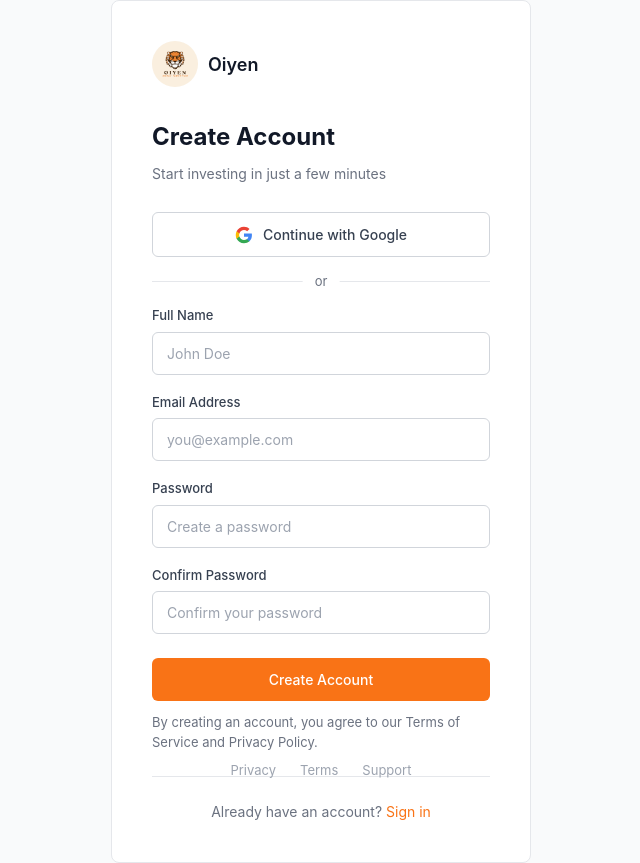
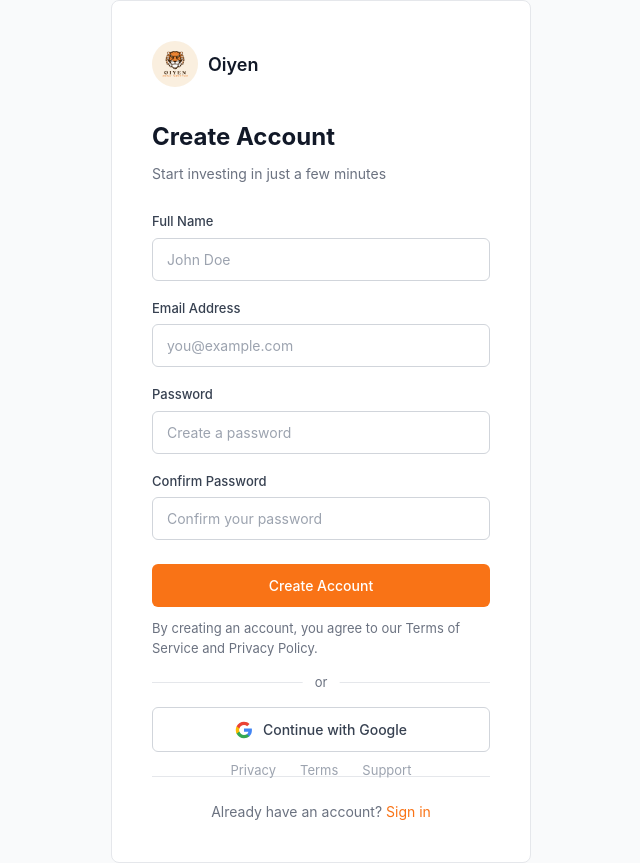
Before and after one commit to Qiyan1204/nextjs-prisma, a Next.js app: page /register in a window 1280 px wide. Shown: the whole page, without its empty margins (319-959 px from the left). Built offline with nearby package versions, Linux system fonts and the light colour scheme.

Commit message:
feat(auth): add Google sign-in button and session provider for authentication

```diff
--- a/app/layout.tsx
+++ b/app/layout.tsx
@@ -1,6 +1,7 @@
 import type { Metadata } from "next";
 import { Geist, Geist_Mono } from "next/font/google";
 import "./globals.css";
+import Providers from "./providers";
 
 const geistSans = Geist({
   variable: "--font-geist-sans",
@@ -58,7 +59,7 @@ export default function RootLayout({
       <body
         className={`${geistSans.variable} ${geistMono.variable} antialiased`}
       >
-        {children}
+        <Providers>{children}</Providers>
       </body>
     </html>
   );
--- a/app/login/page.tsx
+++ b/app/login/page.tsx
@@ -3,12 +3,14 @@
 import Link from "next/link";
 import { useRouter } from "next/navigation";
 import { useState } from "react";
+import { signIn } from "next-auth/react";
 
 export default function LoginPage() {
   const router = useRouter();
   const [email, setEmail] = useState("");
   const [password, setPassword] = useState("");
   const [loading, setLoading] = useState(false);
+  const [googleLoading, setGoogleLoading] = useState(false);
   const [error, setError] = useState("");
 
   async function handleSubmit(e: React.FormEvent) {
@@ -158,6 +160,49 @@ export default function LoginPage() {
           background: #e5e7eb;
           margin: 24px 0;
         }
+
+        .btn-google {
+          width: 100%;
+          background: white;
+          color: #374151;
+          border: 1px solid #d1d5db;
+          border-radius: 6px;
+          padding: 11px;
+          font-size: 14px;
+          font-weight: 500;
+          cursor: pointer;
+          transition: all 0.2s;
+          display: flex;
+          align-items: center;
+          justify-content: center;
+          gap: 10px;
+        }
+        .btn-google:hover:not(:disabled) {
+          background: #f9fafb;
+          border-color: #9ca3af;
+        }
+        .btn-google:disabled {
+          opacity: 0.6;
+          cursor: not-allowed;
+        }
+
+        .divider-text {
+          display: flex;
+          align-items: center;
+          margin: 24px 0;
+        }
+        .divider-text::before,
+        .divider-text::after {
+          content: '';
+          flex: 1;
+          height: 1px;
+          background: #e5e7eb;
+        }
+        .divider-text span {
+          padding: 0 16px;
+          color: #9ca3af;
+          font-size: 13px;
+        }
       `}</style>
 
       <div className="login-container">
@@ -237,6 +282,38 @@ export default function LoginPage() {
           </button>
         </form>
 
+        <div className="divider-text">
+          <span>or</span>
+        </div>
+
+        {/* Google Login Button */}
+        <button
+          type="button"
+          className="btn-google"
+          onClick={() => {
+            setGoogleLoading(true);
+            signIn("google", { callbackUrl: "/investment" });
+          }}
+          disabled={googleLoading || loading}
+        >
+          {googleLoading ? (
+            <>
+              <div className="spinner" style={{ borderColor: 'rgba(0,0,0,0.2)', borderTopColor: '#374151' }} />
+              Connecting...
+            </>
+          ) : (
+            <>
+              <svg width="18" height="18" viewBox="0 0 24 24">
+                <path fill="#4285F4" d="M22.56 12.25c0-.78-.07-1.53-.2-2.25H12v4.26h5.92c-.26 1.37-1.04 2.53-2.21 3.31v2.77h3.57c2.08-1.92 3.28-4.74 3.28-8.09z"/>
+                <path fill="#34A853" d="M12 23c2.97 0 5.46-.98 7.28-2.66l-3.57-2.77c-.98.66-2.23 1.06-3.71 1.06-2.86 0-5.29-1.93-6.16-4.53H2.18v2.84C3.99 20.53 7.7 23 12 23z"/>
+                <path fill="#FBBC05" d="M5.84 14.09c-.22-.66-.35-1.36-.35-2.09s.13-1.43.35-2.09V7.07H2.18C1.43 8.55 1 10.22 1 12s.43 3.45 1.18 4.93l2.85-2.22.81-.62z"/>
+                <path fill="#EA4335" d="M12 5.38c1.62 0 3.06.56 4.21 1.64l3.15-3.15C17.45 2.09 14.97 1 12 1 7.7 1 3.99 3.47 2.18 7.07l3.66 2.84c.87-2.6 3.3-4.53 6.16-4.53z"/>
+              </svg>
+              Continue with Google
+            </>
+          )}
+        </button>
+
         <div className="divider" />
 
         {/* Sign up link */}
--- /dev/null
+++ b/app/providers.tsx
@@ -0,0 +1,7 @@
+"use client";
+
+import { SessionProvider } from "next-auth/react";
+
+export default function Providers({ children }: { children: React.ReactNode }) {
+  return <SessionProvider>{children}</SessionProvider>;
+}
--- a/app/register/page.tsx
+++ b/app/register/page.tsx
@@ -394,35 +394,6 @@ export default function RegisterPage() {
         {/* Error message */}
         {error && <div className="error-box">{error}</div>}
 
-        {/* Google Sign In */}
-        <button
-          onClick={handleGoogleSignIn}
-          disabled={googleLoading || loading}
-          className="btn-google"
-          style={{ marginBottom: '20px' }}
-        >
-          {googleLoading ? (
-            <>
-              <div className="spinner" style={{ borderTopColor: '#374151' }} />
-              Signing in...
-            </>
-          ) : (
-            <>
-              <svg width="18" height="18" viewBox="0 0 24 24">
-                <path fill="#4285F4" d="M22.56 12.25c0-.78-.07-1.53-.2-2.25H12v4.26h5.92c-.26 1.37-1.04 2.53-2.21 3.31v2.77h3.57c2.08-1.92 3.28-4.74 3.28-8.09z"/>
-                <path fill="#34A853" d="M12 23c2.97 0 5.46-.98 7.28-2.66l-3.57-2.77c-.98.66-2.23 1.06-3.71 1.06-2.86 0-5.29-1.93-6.16-4.53H2.18v2.84C3.99 20.53 7.7 23 12 23z"/>
-                <path fill="#FBBC05" d="M5.84 14.09c-.22-.66-.35-1.36-.35-2.09s.13-1.43.35-2.09V7.07H2.18C1.43 8.55 1 10.22 1 12s.43 3.45 1.18 4.93l2.85-2.22.81-.62z"/>
-                <path fill="#EA4335" d="M12 5.38c1.62 0 3.06.56 4.21 1.64l3.15-3.15C17.45 2.09 14.97 1 12 1 7.7 1 3.99 3.47 2.18 7.07l3.66 2.84c.87-2.6 3.3-4.53 6.16-4.53z"/>
-              </svg>
-              Continue with Google
-            </>
-          )}
-        </button>
-
-        <div className="divider">
-          <span className="divider-text">or</span>
-        </div>
-
         {/* Form */}
         <form onSubmit={handleSubmit}>
           <div style={{ marginBottom: '18px' }}>
@@ -576,6 +547,34 @@ export default function RegisterPage() {
           </p>
         </form>
 
+        <div className="divider">
+          <span className="divider-text">or</span>
+        </div>
+
+        {/* Google Sign In */}
+        <button
+          onClick={handleGoogleSignIn}
+          disabled={googleLoading || loading}
+          className="btn-google"
+        >
+          {googleLoading ? (
+            <>
+              <div className="spinner" style={{ borderTopColor: '#374151' }} />
+              Signing in...
+            </>
+          ) : (
+            <>
+              <svg width="18" height="18" viewBox="0 0 24 24">
+                <path fill="#4285F4" d="M22.56 12.25c0-.78-.07-1.53-.2-2.25H12v4.26h5.92c-.26 1.37-1.04 2.53-2.21 3.31v2.77h3.57c2.08-1.92 3.28-4.74 3.28-8.09z"/>
+                <path fill="#34A853" d="M12 23c2.97 0 5.46-.98 7.28-2.66l-3.57-2.77c-.98.66-2.23 1.06-3.71 1.06-2.86 0-5.29-1.93-6.16-4.53H2.18v2.84C3.99 20.53 7.7 23 12 23z"/>
+                <path fill="#FBBC05" d="M5.84 14.09c-.22-.66-.35-1.36-.35-2.09s.13-1.43.35-2.09V7.07H2.18C1.43 8.55 1 10.22 1 12s.43 3.45 1.18 4.93l2.85-2.22.81-.62z"/>
+                <path fill="#EA4335" d="M12 5.38c1.62 0 3.06.56 4.21 1.64l3.15-3.15C17.45 2.09 14.97 1 12 1 7.7 1 3.99 3.47 2.18 7.07l3.66 2.84c.87-2.6 3.3-4.53 6.16-4.53z"/>
+              </svg>
+              Continue with Google
+            </>
+          )}
+        </button>
+
         <div className="divider" style={{ marginTop: '24px', marginBottom: '24px' }}></div>
 
         <p style={{ textAlign: 'center', fontSize: '14px', color: '#6b7280' }}>
```
